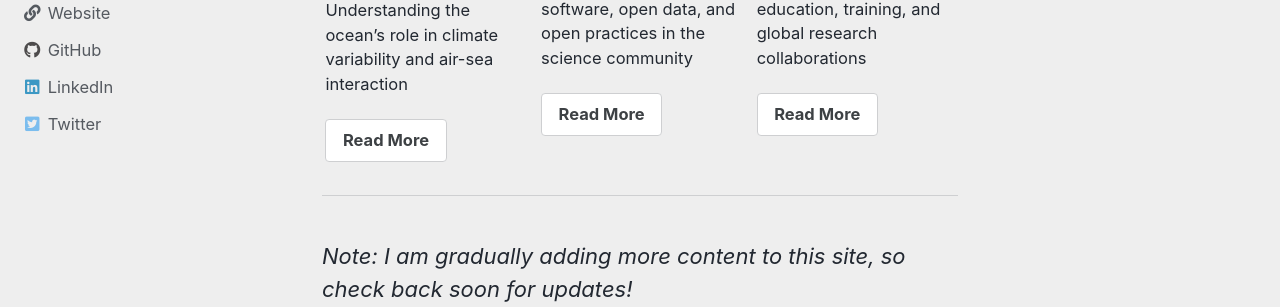
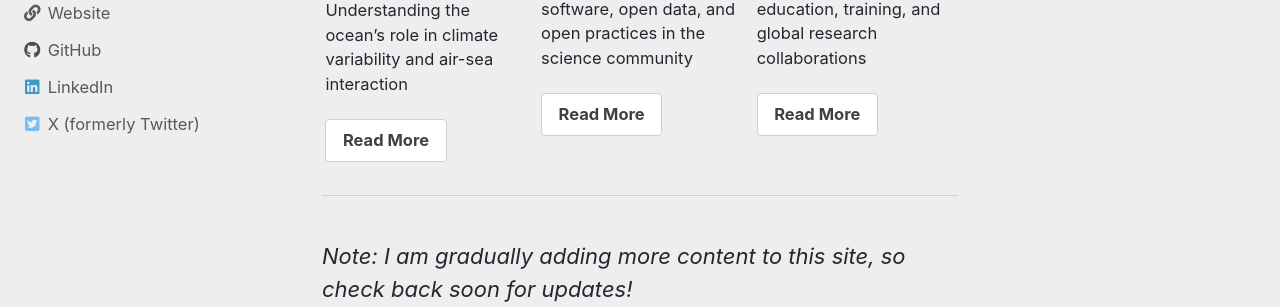
Before and after one commit to wanbint/wb, a Jekyll site: the page built from _pages/index.md, in a window 1280 px wide and 900 px high, scrolled down 692 px. Shown: the part 442-749 px from the top of the window. Built offline with Jekyll 4.4.1, drawn with Linux system fonts in a browser that asks for light colours; cached includes are drawn as plain includes; the list of posts is cut into pages by our own code.

Commit message:
Update Twitter name

```diff
--- a/_config.yml
+++ b/_config.yml
@@ -21,7 +21,7 @@
 subtitle                 : # site tagline that appears below site title in masthead
 name                     : "Paige Martin"
 description              : "Paige's WebPaige"
-url                      : "https://pem2.github.io" # the base hostname & protocol for your site e.g. "https://mmistakes.github.io"
+url                      : "https://paigem.github.io" # the base hostname & protocol for your site e.g. "https://mmistakes.github.io"
 baseurl                  : # the subpath of your site, e.g. "/blog"
 repository               : # GitHub username/repo-name e.g. "mmistakes/minimal-mistakes"
 teaser                   : # path of fallback teaser image, e.g. "/assets/images/500x300.png"
@@ -124,7 +124,7 @@
     - label: "LinkedIn"
       icon: "fab fa-fw fa-linkedin"
       url: "https://www.linkedin.com/in/paige-martin-phd/"
-    - label: "Twitter"
+    - label: "X (formerly Twitter)"
       icon: "fab fa-fw fa-twitter-square"
       url: "https://twitter.com/SciencePaige"
     - label: "Facebook"
```
